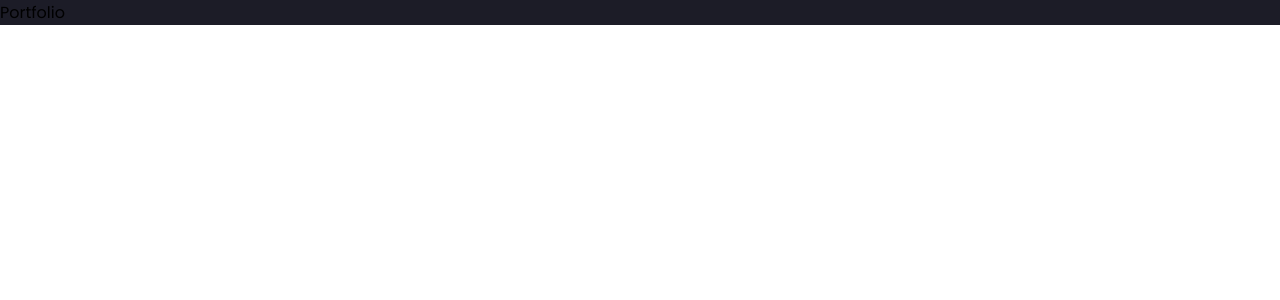
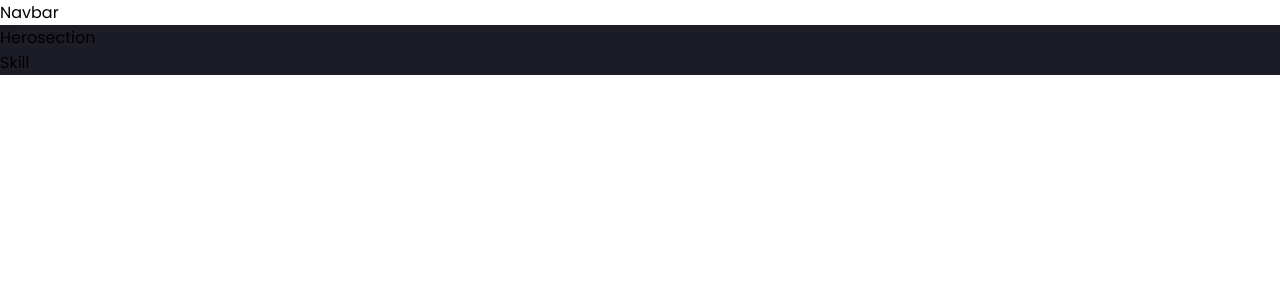
Before and after one commit to Aparna-31/portfolio1, a React (Create React App) app: page / in a window 1280 px wide. Shown: the top 300 px of the page. Built offline with nearby package versions, Linux system fonts and the light colour scheme.

Commit message:
components created

```diff
--- a/src/App.js
+++ b/src/App.js
@@ -2,17 +2,42 @@
 import './App.css';
 import styled, { ThemeProvider } from 'styled-components';
 import { darkTheme } from './utils/Theme';
+import Navbar from './components/Navbar';
+import Herosection from './components/Herosection';
+import Skill from './components/Skill';
 const Body = styled.div`
    background-color: ${({theme})=> theme.bg};
    width: 100%;
    height: 100%;
    overflow-x: hidden;
  '`;
+ const Wrapper=styled.div`
+   background-color: linear-gradient(
+     38.73deg,
+     rgba(204, 0, 187, 0.15) 0%,
+     rgba(201,32,184,0) 50%
+    );
+    linear gradient(
+      141.27deg,
+      rgba(0,70,209,0) 50%,
+      rgba(0,70,209,0.15) 100%
+    );
+  width:100%;
+  clip-path: polygon(0 0, 100% 0, 100% 100%, 30 98%, 0 100%);
+  `;
+
 
 function App() {
   return (
      <ThemeProvider theme={darkTheme}>
-     <Body>Portfolio</Body>
+    <Navbar/>
+     <Body>
+      <Herosection/>
+      <Wrapper>
+
+        <Skill/>
+      </Wrapper>
+     </Body>
      </ThemeProvider>
 
   );
--- /dev/null
+++ b/src/components/Herosection/index.js
@@ -0,0 +1,11 @@
+import React from 'react'
+
+const Herosection = () => {
+  return (
+    <div>Herosection
+
+    </div>
+  )
+}
+
+export default Herosection;
--- a/src/components/Navbar/index.js
+++ b/src/components/Navbar/index.js
@@ -1,11 +1,8 @@
 import React from 'react'
 
-const index = () => {
-  return (
-    <div>
+const Navbar = () => {
+  return <div>Navbar</div>;
 
-    </div>
-  )
-}
+};
 
-export default index
+export default Navbar;
--- /dev/null
+++ b/src/components/Skill/index.js
@@ -0,0 +1,11 @@
+import React from 'react'
+
+const Skill = () => {
+  return (
+    <div>
+      Skill
+    </div>
+  )
+}
+
+export default Skill;
```
Also changed, not shown: src/components/Education/index.js (added, +11 -0 lines).
